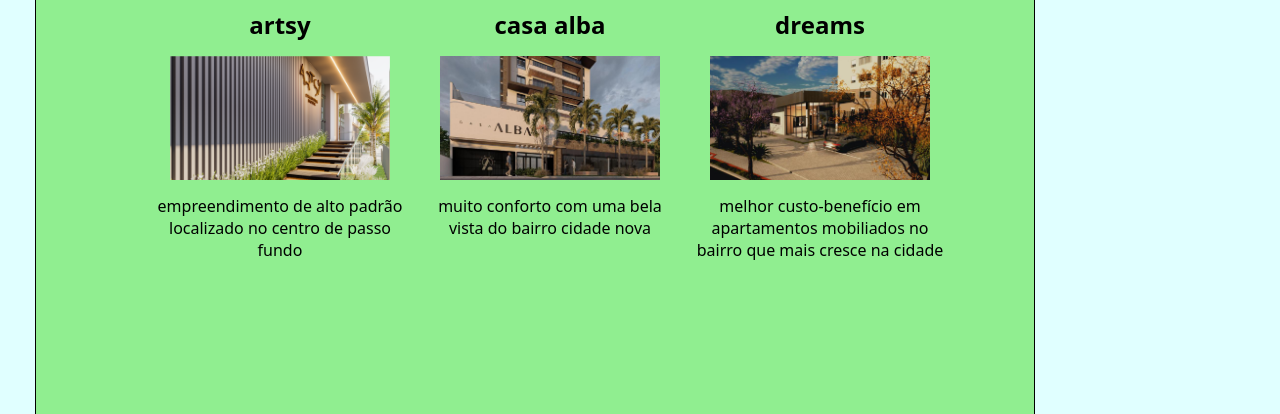
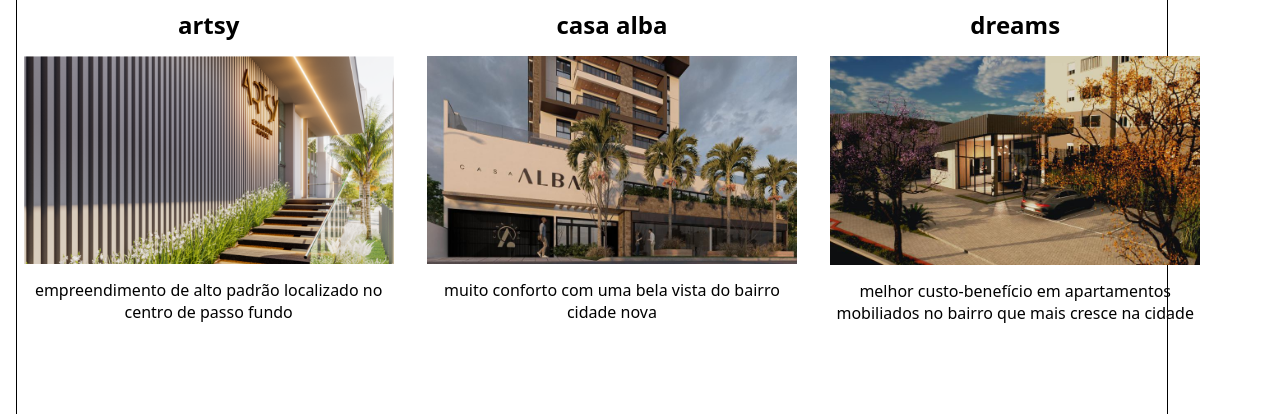
Before and after one commit to bonenberger/paginas-aleatorias, a plain HTML site: page flexgrid.html in a window 1280 px wide. Shown: the part 295-709 px from the top of the page. Drawn offline with Linux system fonts and the light colour scheme.

Commit message:
atualização

```diff
--- a/style.css
+++ b/style.css
@@ -7,7 +7,6 @@
 }
 
 body {
-    background-color: lightcyan;
     font-family: system-ui, -apple-system, BlinkMacSystemFont, 'Segoe UI', Roboto, Oxygen, Ubuntu, Cantarell, 'Open Sans', 'Helvetica Neue', sans-serif;
 }
 
@@ -65,6 +64,7 @@ li {
 
 .item {
     border: 1px solid black;
+    box-shadow: 2px 2px 3px rgba(0, 0, 0, 0.);
     /*width: 150px;
     height: 150px;*/
 }
@@ -90,10 +90,13 @@ h1 {
 }
 
 .dois {
-    background-color: lightgreen;
     height: 700px;
-    width: 1000px;
+    width: 90vw;
     margin: auto;
+}
+
+.empre {
+    justify-content: center;
 }
 .empre-principal-titulo {
     text-align: center;
@@ -102,9 +105,8 @@ h1 {
 
 .empre-principal {
     display: flex;
+    justify-content: space-evenly;
     padding: 24px 0px;
-    width: 760px;
-    margin: auto;
     margin-bottom: 45px;
     column-gap: 20px;
     gap: 20px;
@@ -136,7 +138,7 @@ h1 {
 }
 
 .empre-imagens {
-    width: 250px;
+    width: 400px;
     padding: 15px;
 }
 
```
